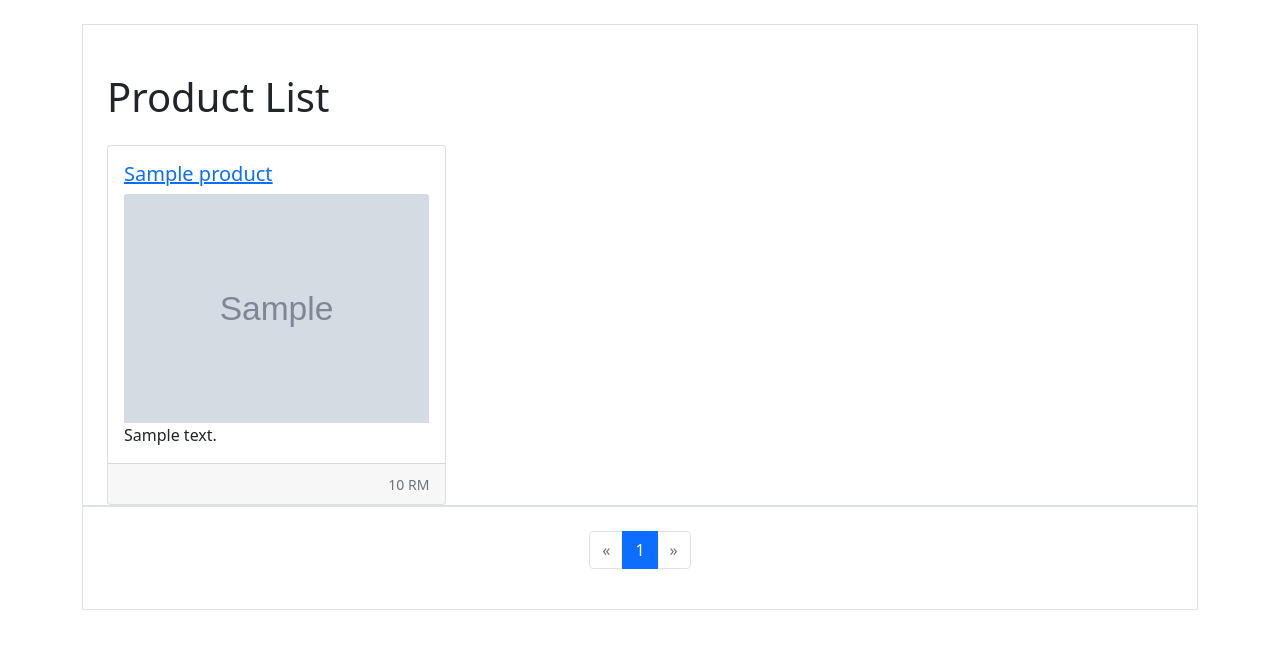
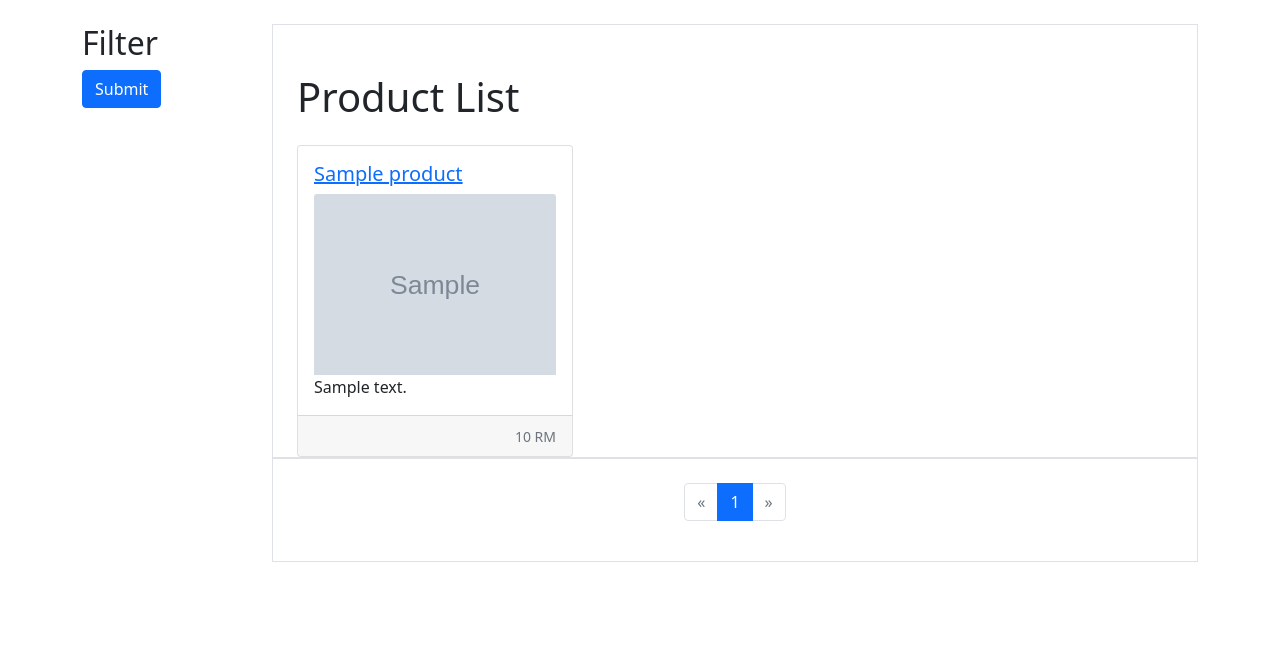
Before and after one commit to Mohmmde1/techholmes, a Django app: template products/templates/products/product_list.html in a window 1280 px wide. Shown: the part 56-705 px from the top of the page. Run offline with Django 3.2, Linux system fonts and the light colour scheme; the template is opened without the code that fills it: most values are stand-ins (such as "Sample title", 1, 10 or a date in 2020); grey boxes marked "Sample" are stand-in pictures; some libraries are stand-ins or nearby versions.

Commit message:
feat: setup django_filters

```diff
--- a/products/templates/products/product_detail.html
+++ b/products/templates/products/product_detail.html
@@ -1,3 +1,4 @@
+{% extends "base.html"%}
 {% load crispy_forms_tags %}
 {% block content %}
     <div class="container border">
--- /dev/null
+++ b/products/templates/products/product_filter.html
@@ -0,0 +1,8 @@
+{% load crispy_forms_tags %}
+{% block content %}
+    <h2>Filter</h2>
+    <form method="GET">
+        {{ filter.form|crispy }}
+        <input class="btn btn-primary" type="submit" />
+    </form>
+{% endblock %}
--- a/products/templates/products/product_list.html
+++ b/products/templates/products/product_list.html
@@ -3,8 +3,11 @@
 {% block content %}
     <div class="container">
         <div class="row">
-            <div class="col">
-                {% include "products/products_view.html" %}
+            <div class="col-2">
+                {% include "products/product_filter.html" %}
+            </div>
+            <div class="col-10">
+                {% include "products/product_view.html" %}
             </div>
         </div>
     </div>
```
Also changed, not shown: products/filters.py (added, +15 -0 lines), products/views.py (+7 -3 lines), products/templates/products/product_view.html (renamed from products/templates/products/products_view.html).
